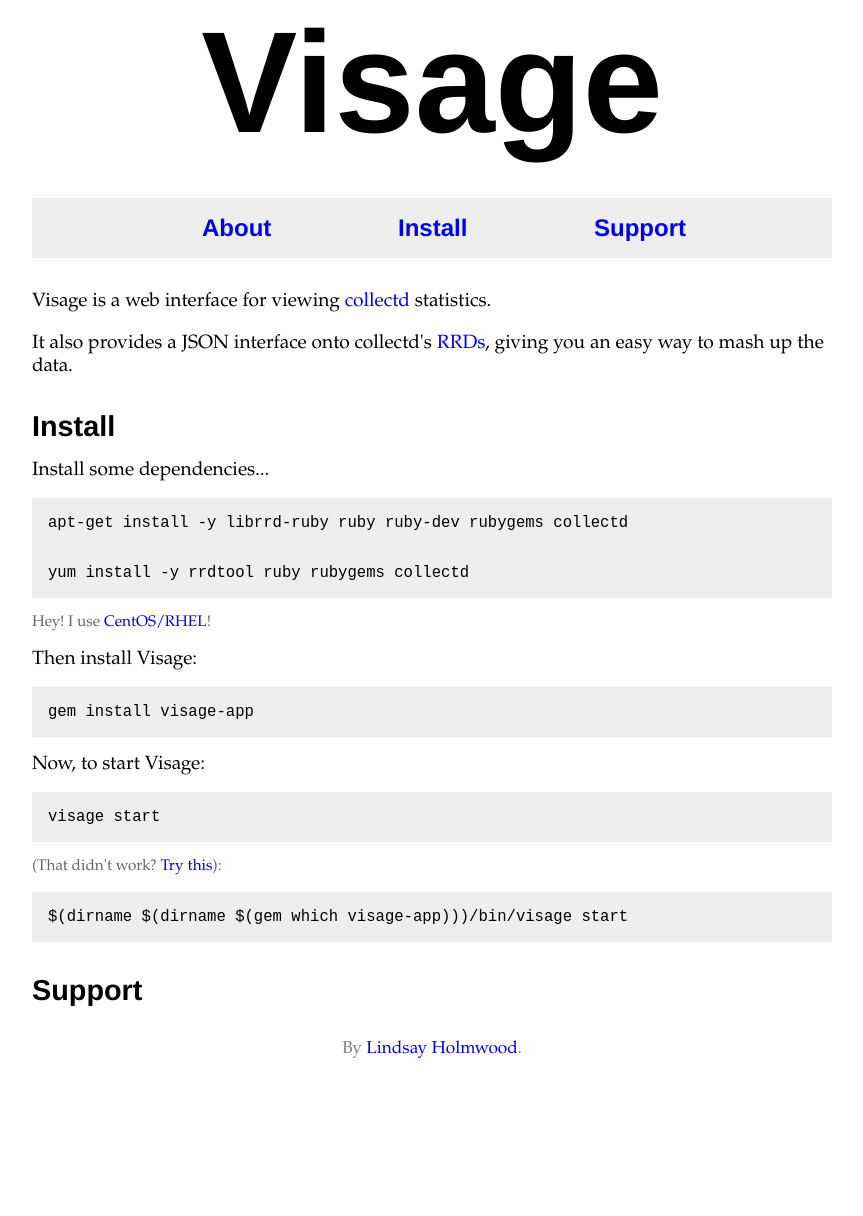
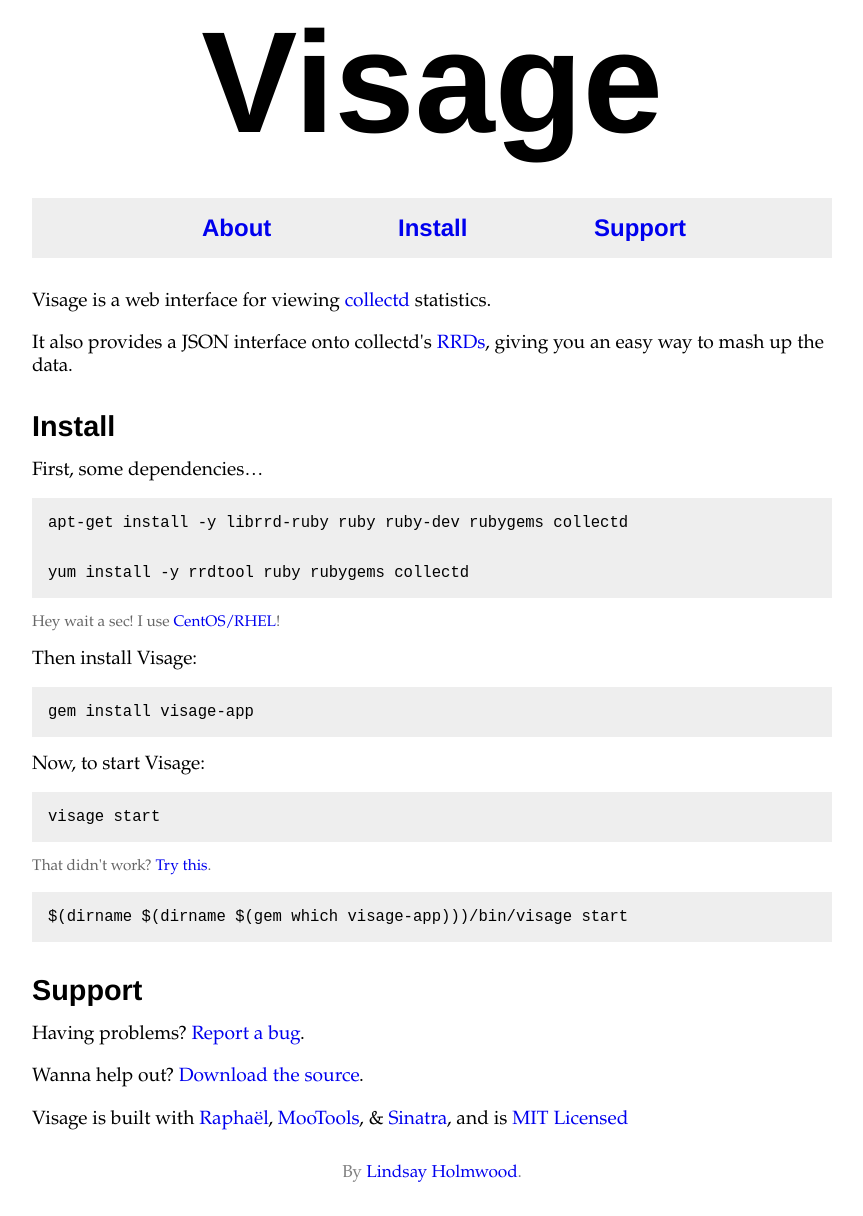
Before and after one commit to auxesis/visage, a Jekyll site: the page built from index.html, in a window 1280 px wide. Shown: the whole page, without its empty margins (208-1071 px from the left). Built offline with Jekyll 4.4.1, drawn with Linux system fonts in a browser that asks for light colours; Markdown is read by kramdown in place of the engine named in the settings; before the commit the page ends 1092 px from its top, so only the background shows below that.

Commit message:
added support section. updated markup in install section

```diff
--- a/index.html
+++ b/index.html
@@ -17,12 +17,16 @@
 
 <div id="install" class="section">
   <h2>Install</h2>
-  <p>Install some dependencies...</p>
-  <blockquote class="code">
-    <pre id="debian-install">apt-get install -y librrd-ruby ruby ruby-dev rubygems collectd</pre>
-    <pre id="rhel-install">yum install -y rrdtool ruby rubygems collectd</pre>
-    <p class="alternate">Hey! I use <a href="#rhel-install">CentOS/RHEL</a>!</p>
+  <p>First, some dependencies&hellip;</p>
+  <blockquote id="debian-installer" class="code">
+    <pre>apt-get install -y librrd-ruby ruby ruby-dev rubygems collectd</pre>
   </blockquote>
+  <blockquote id="rhel-installer" class="code">
+    <pre>yum install -y rrdtool ruby rubygems collectd</pre>
+  </blockquote>
+  <p id="installer-toggler" class="alternate">
+    Hey wait a sec! I use <a href="#rhel-installer">CentOS/RHEL</a>!
+  </p>
   <p>Then install Visage:</p>
   <blockquote class="code">
     <pre>gem install visage-app</pre>
@@ -31,7 +35,9 @@
   <blockquote class="code">
     <pre>visage start</pre>
   </blockquote>
-  <p class="alternate">(That didn't work? <a href="#rubygems-path-hack">Try this</a>):</p>
+  <p id="rubygems-path-hack-toggler" class="alternate">
+    That didn't work? <a href="#rubygems-path-hack">Try this</a>.
+  </p>
   <blockquote id="rubygems-path-hack" class="code">
     <pre>$(dirname $(dirname $(gem which visage-app)))/bin/visage start</pre>
   </blockquote>
@@ -39,4 +45,14 @@
 
 <div id="support" class="section">
   <h2>Support</h2>
+  <p>Having problems? <a href="http://github.com/auxesis/visage/issues">Report a bug</a>.</p>
+  <p>Wanna help out? <a href="http://github.com/auxesis/visage">Download the source</a>.</p>
+  <p>
+    Visage is built with
+    <a href="http://raphaeljs.com/">Raphaël</a>,
+    <a href="http://mootools.net/">MooTools</a>, &amp;
+    <a href="http://sinatrarb.com/">Sinatra</a>,
+    and is
+    <a href="http://en.wikipedia.org/wiki/MIT_License">MIT Licensed</a>
+  </p>
 </div>
```
